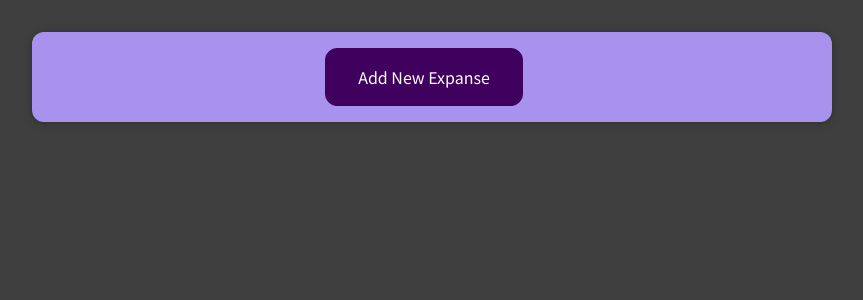
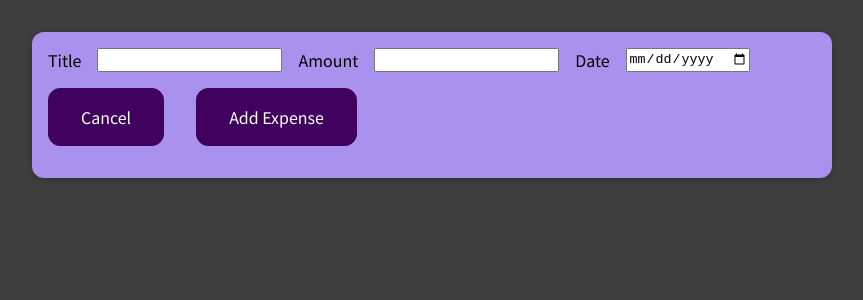
Before and after one commit to TomorProcessor/moneySpendTracker, a React (Create React App) app in the folder moneyspendtracker/: page / in a window 1280 px wide. Both pictures are taken after a click on the button "Add New Expanse". Shown: the top 300 px of the page, without its empty margins (208-1071 px from the left). Built offline with nearby package versions, Linux system fonts and the light colour scheme.

Commit message:
expanse form, new expense bekotes, cancel bekotes

```diff
--- /dev/null
+++ b/moneyspendtracker/src/newexpanse/ExpenseForm.css
@@ -0,0 +1,26 @@
+.new-expense__controls {
+  display: flex;
+  flex-wrap: wrap;
+  gap: 1rem;
+  margin-bottom: 1rem;
+  text-align: left;
+}
+
+.new-expense__control label {
+  font-weight: bold;
+  margin-bottom: 0.5rem;
+  display: block;
+}
+
+.new-expense__control input {
+  font: inherit;
+  padding: 0.5rem;
+  border-radius: 6px;
+  border: 1px solid #ccc;
+  width: 20rem;
+  max-width: 100%;
+}
+
+.new-expense__actions {
+  text-align: right;
+}
--- a/moneyspendtracker/src/newexpanse/NewExpanse.tsx
+++ b/moneyspendtracker/src/newexpanse/NewExpanse.tsx
@@ -1,8 +1,31 @@
 import './NewExpense.css';
+import './ExpenseForm.css';
+import {useState} from "react";
 function NewExpanse() {
+    const [showForm, modifyFormVisibilityState] = useState(false);
+
+    const handleAddNewClick = () => {
+        modifyFormVisibilityState(true);
+    }
+
+    const handleCancelClick = () => {
+        modifyFormVisibilityState(false);
+    }
+
     return (
       <div className="new-expense">
-          <button>Add New Expanse</button>
+          { (!showForm && <button onClick={handleAddNewClick}>Add New Expanse</button>) ||
+              (showForm && <div className="new-expense__controls">
+                  <label>Title</label>
+                  <input/>
+                  <label>Amount</label>
+                  <input/>
+                  <label>Date</label>
+                  <input type="date"/>
+                  <button className="new-expense__actions" onClick={handleCancelClick}>Cancel</button>
+                  <button className="new-expense__actions">Add Expense</button>
+              </div>)
+          }
       </div>
     );
 }
```
